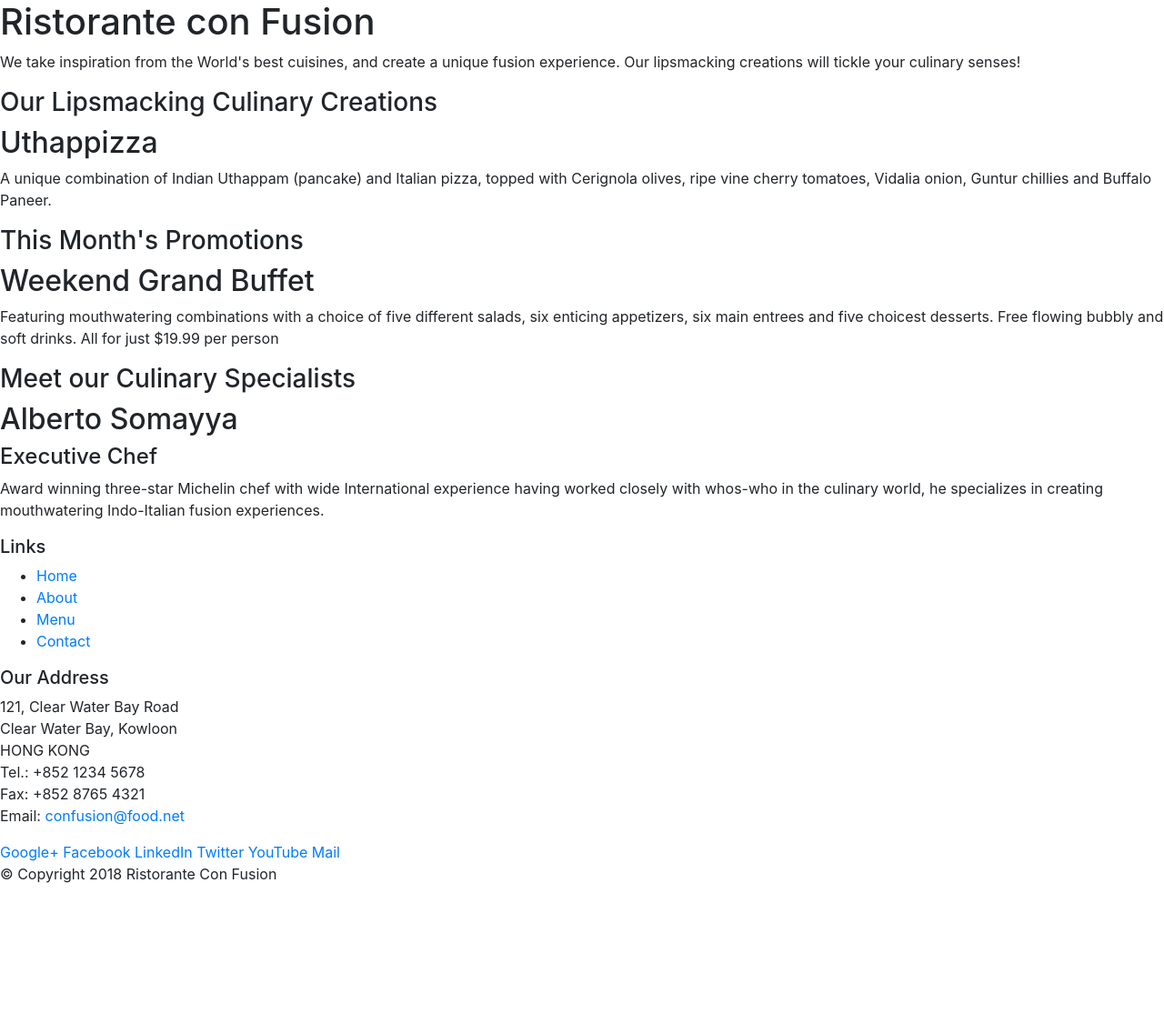
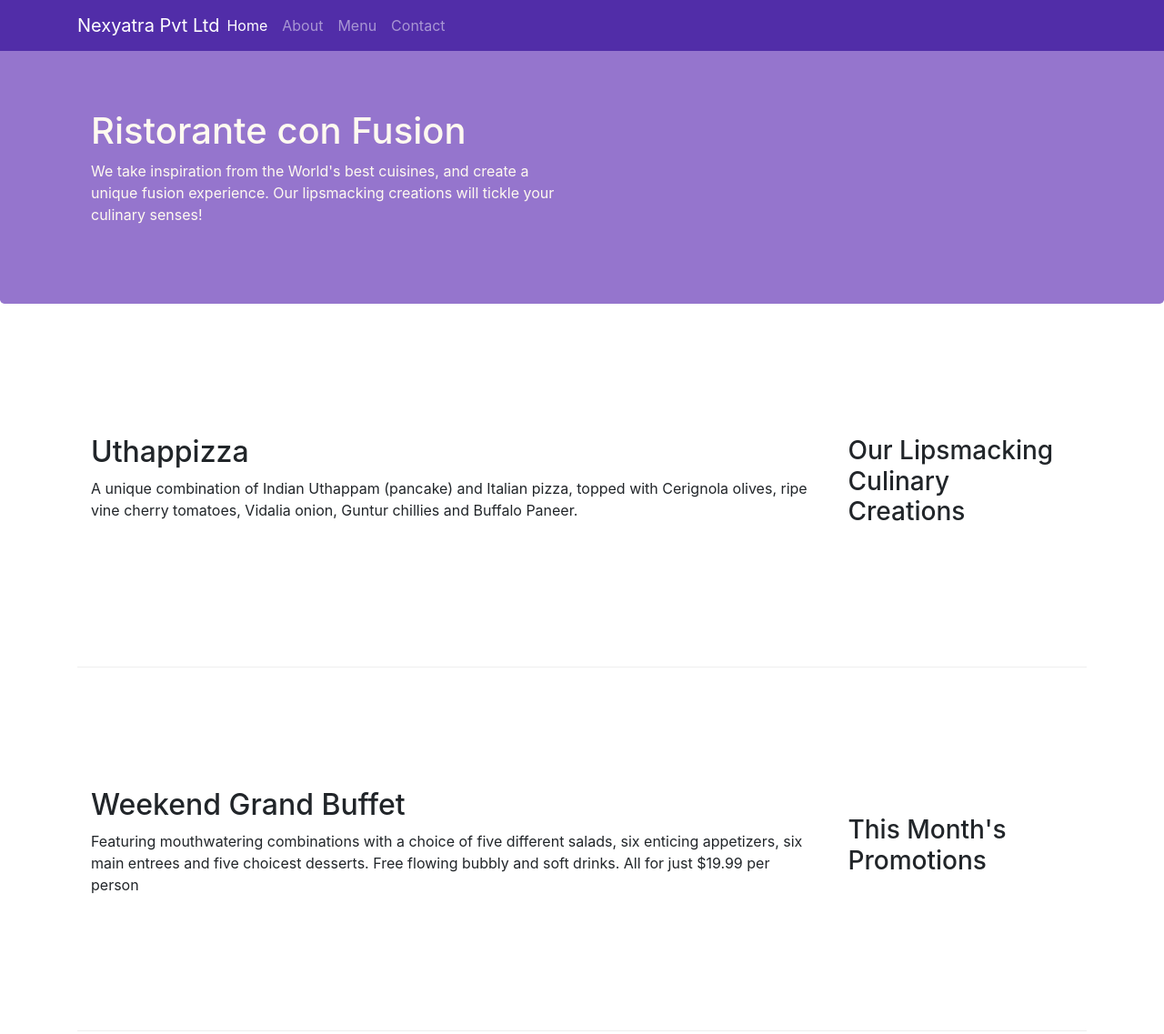
Before and after one commit to Anil-2001/Bootstrap4, a website: page index.html in a window 1280 px wide. Shown: the top 1137 px of the page at 91% size. Before the commit the page ends 989 px from the top, so only its background shows below. Drawn offline with nearby package versions, Linux system fonts and the light colour scheme.

Commit message:
changes done

```diff
--- /dev/null
+++ b/css/styles.css
@@ -0,0 +1,43 @@
+.row-header {
+  margin: 0px auto;
+  padding: 0px auto;
+}
+
+.row-content {
+  margin: 0px auto;
+  padding: 50px 0px 50px 0px;
+  border-bottom: 1px ridge;
+  min-height: 400px;
+}
+.row-content1 {
+  margin: 0px auto;
+  padding: 50px 0px 50px 0px;
+  min-height: 40px;
+}
+
+.footer {
+  background-color: #d1c4e9;
+  margin: 0px auto;
+  padding: 20px 0px 20px 0px;
+}
+
+.jumbotron {
+  padding: 70px 30px 70px 30px;
+  margin: 0px auto;
+  background: #9575cd;
+  color: floralwhite;
+}
+.address {
+  font-size: 80%;
+  margin: 0px;
+  color: #0f0f0f;
+}
+
+body {
+    padding: 50px 0px 0px 0px;
+    z-index: 0;
+}
+
+.navbar-dark {
+    background-color: #512DA8;
+}
--- a/index.html
+++ b/index.html
@@ -1,90 +1,137 @@
 <!DOCTYPE html>
 <html lang="en">
-
   <head>
     <!-- Required meta tags always come first -->
-    <meta charset="utf-8">
-    <meta name="viewport" content="width=device-width, initial-scale=1, shrink-to-fit=no">
-    <meta http-equiv="x-ua-compatible" content="ie=edge">
+    <meta charset="utf-8" />
+    <meta
+      name="viewport"
+      content="width=device-width, initial-scale=1, shrink-to-fit=no"
+    />
+    <meta http-equiv="x-ua-compatible" content="ie=edge" />
 
     <!-- Bootstrap CSS -->
-    <link rel="stylesheet" href="node_modules/bootstrap/dist/css/bootstrap.min.css">
+    <link
+      rel="stylesheet"
+      href="node_modules/bootstrap/dist/css/bootstrap.min.css"
+    />
+    <link rel="stylesheet" href="css/styles.css" />
   </head>
 
   <body>
-
-    <header>
-        <div>
-            <div>
-                <div>
+    <header class="jumbotron">
+      <div class="container">
+        <div class="row row-header">
+          <div class="col-12 col-sm-6">
             <h1>Ristorante con Fusion</h1>
-                    <p>We take inspiration from the World's best cuisines, and create a unique fusion experience. Our lipsmacking creations will tickle your culinary senses!</p>
+            <p>
+              We take inspiration from the World's best cuisines, and create a
+              unique fusion experience. Our lipsmacking creations will tickle
+              your culinary senses!
+            </p>
           </div>
-                <div>
-                </div>
+          <div class="col-12 col-sm-6"></div>
         </div>
       </div>
     </header>
 
-    <div>
-        <div>
-            <div>
+    <nav class="navbar navbar-dark navbar-expand-sm fixed-top">
+      <div class="container">
+        <button
+          class="navbar-toggler"
+          type="button"
+          data-toggle="collapse"
+          data-target="#navbar"
+        >
+          <span class="navbar-toggler-icon"></span>
+        </button>
+        <a class="navbar-brand mr-auto" href="#">Nexyatra Pvt Ltd</a>
+        <div class="collapse navbar-collapse" id="Navbar">
+          <ul class="navbar-nav mr-auto">
+            <li class="nav-item active">
+              <a class="nav-link" href="#">Home</a>
+            </li>
+            <li class="nav-item">
+              <a class="nav-link" href="aboutus.html">About</a>
+            </li>
+            <li class="nav-item"><a class="nav-link" href="#">Menu</a></li>
+            <li class="nav-item"><a class="nav-link" href="#">Contact</a></li>
+          </ul>
+        </div>
+      </div>
+    </nav>
+
+    <div class="container">
+      <div class="row row-content align-items-center">
+        <div class="col-12 col-sm-4 order-sm-last col-md-3">
           <h3>Our Lipsmacking Culinary Creations</h3>
         </div>
-            <div>
+        <div class="col col-sm order-sm-first col-md">
           <h2>Uthappizza</h2>
-                <p>A unique combination of Indian Uthappam (pancake) and Italian pizza, topped with Cerignola olives, ripe vine cherry tomatoes, Vidalia onion, Guntur chillies and Buffalo Paneer.</p>
+          <p>
+            A unique combination of Indian Uthappam (pancake) and Italian pizza,
+            topped with Cerignola olives, ripe vine cherry tomatoes, Vidalia
+            onion, Guntur chillies and Buffalo Paneer.
+          </p>
         </div>
       </div>
 
-
-        <div>
-            <div>
+      <div class="row row-content align-items-center">
+        <div class="col-12 col-sm-4 order-sm-last col-md-3">
           <h3>This Month's Promotions</h3>
         </div>
-            <div>
+        <div class="col col-sm order-sm-first col-md">
           <h2>Weekend Grand Buffet</h2>
-                <p>Featuring mouthwatering combinations with a choice of five different salads, six enticing appetizers, six main entrees and five choicest desserts. Free flowing bubbly and soft drinks. All for just $19.99 per person </p>
+          <p>
+            Featuring mouthwatering combinations with a choice of five different
+            salads, six enticing appetizers, six main entrees and five choicest
+            desserts. Free flowing bubbly and soft drinks. All for just $19.99
+            per person
+          </p>
         </div>
       </div>
 
-        <div>
-            <div>
+      <div class="row row-content align-items-center">
+        <div class="col-12 col-sm-4 col-md-3">
           <h3>Meet our Culinary Specialists</h3>
         </div>
-            <div>
+        <div class="col col-sm col-md">
           <h2>Alberto Somayya</h2>
           <h4>Executive Chef</h4>
-                <p>Award winning three-star Michelin chef with wide International experience having worked closely with whos-who in the culinary world, he specializes in creating mouthwatering Indo-Italian fusion experiences. </p>
+          <p>
+            Award winning three-star Michelin chef with wide International
+            experience having worked closely with whos-who in the culinary
+            world, he specializes in creating mouthwatering Indo-Italian fusion
+            experiences.
+          </p>
         </div>
       </div>
     </div>
 
-    <footer>
-        <div>
-            <div>
-                <div>
+    <footer class="footer">
+      <div class="container">
+        <div class="row">
+          <div class="col-4 offset-1 col-sm-2">
             <h5>Links</h5>
-                    <ul>
+            <ul class="list-unstyled">
               <li><a href="#">Home</a></li>
-                        <li><a href="#">About</a></li>
+              <li><a href="./aboutus.html">About</a></li>
               <li><a href="#">Menu</a></li>
               <li><a href="#">Contact</a></li>
             </ul>
           </div>
-                <div>
+          <div class="col-7 col-sm-5">
             <h5>Our Address</h5>
             <address>
-		              121, Clear Water Bay Road<br>
-		              Clear Water Bay, Kowloon<br>
-		              HONG KONG<br>
-		              Tel.: +852 1234 5678<br>
-		              Fax: +852 8765 4321<br>
+              121, Clear Water Bay Road<br />
+              Clear Water Bay, Kowloon<br />
+              HONG KONG<br />
+              Tel.: +852 1234 5678<br />
+              Fax: +852 8765 4321<br />
               Email: <a href="mailto:confusion@food.net">confusion@food.net</a>
             </address>
           </div>
-                <div>
-                    <div>
+          <div class="col-12 col-sm-4 align-self-center">
+            <div class="text-center">
               <a href="http://google.com/+">Google+</a>
               <a href="http://www.facebook.com/profile.php?id=">Facebook</a>
               <a href="http://www.linkedin.com/in/">LinkedIn</a>
@@ -94,8 +141,8 @@
             </div>
           </div>
         </div>
-           <div>
-                <div>
+        <div class="row justify-content-center">
+          <div class="col-auto">
             <p>© Copyright 2018 Ristorante Con Fusion</p>
           </div>
         </div>
@@ -106,5 +153,4 @@
     <script src="node_modules/popper.js/dist/umd/popper.min.js"></script>
     <script src="node_modules/bootstrap/dist/js/bootstrap.min.js"></script>
   </body>
-
 </html>
```
Also changed, not shown: aboutus.html (added, +191 -0 lines). Lines whose indentation alone changed are shown as unchanged.
